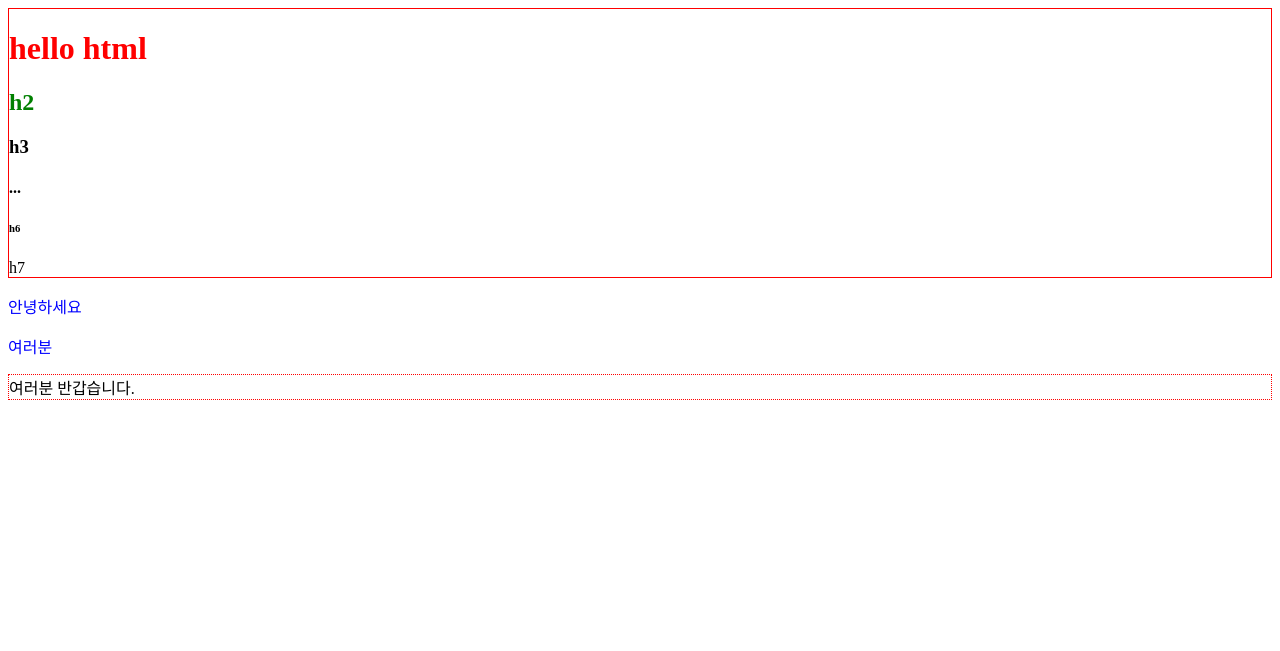
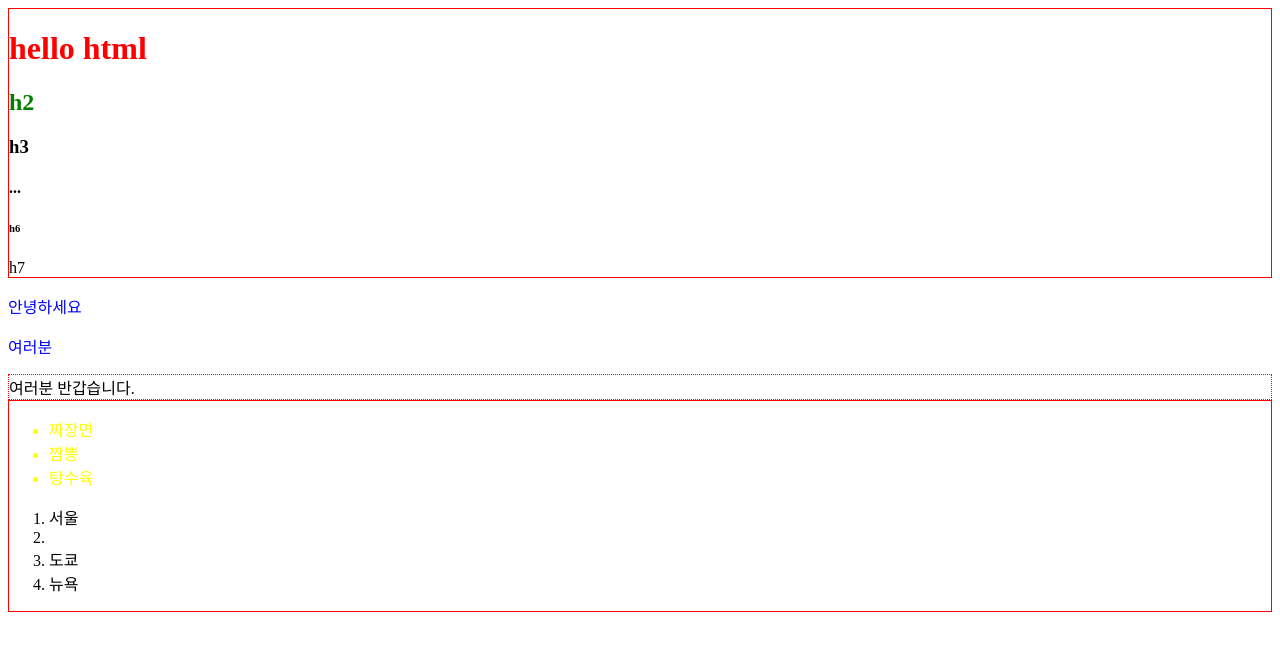
Before and after one commit to EYZ27/PHP, a PHP site: page / in a window 1280 px wide. Shown: the top 651 px of the page. Run offline with PHP 8.4, Linux system fonts and the light colour scheme.

Commit message:
first commit

```diff
--- a/index.php
+++ b/index.php
@@ -24,7 +24,12 @@
                 border: 1px dotted red;
             }
 
+            ul{
+                color: yellow;
+            }
+
             /* 클래스셀렉터 */
+
             .txtGreen{
                 color:green;
             }
@@ -56,6 +61,18 @@
         <p>여러분</p>
 
         <div id="hello">여러분 반갑습니다.</div>
+        <div>
+            <ul> <!-- 순서없는 리스트 -->
+                <li>짜장면</li>
+                <li>짬뽕</li>
+                <li>탕수육</li>
+            </ul>
+            <ol>
+                <li>서울<li>
+                <li>도쿄</li>
+                <li>뉴욕</li>
+            </ol>
+        </div>
 
     </body>
 </html>
```
Also changed, not shown: readme.md.
